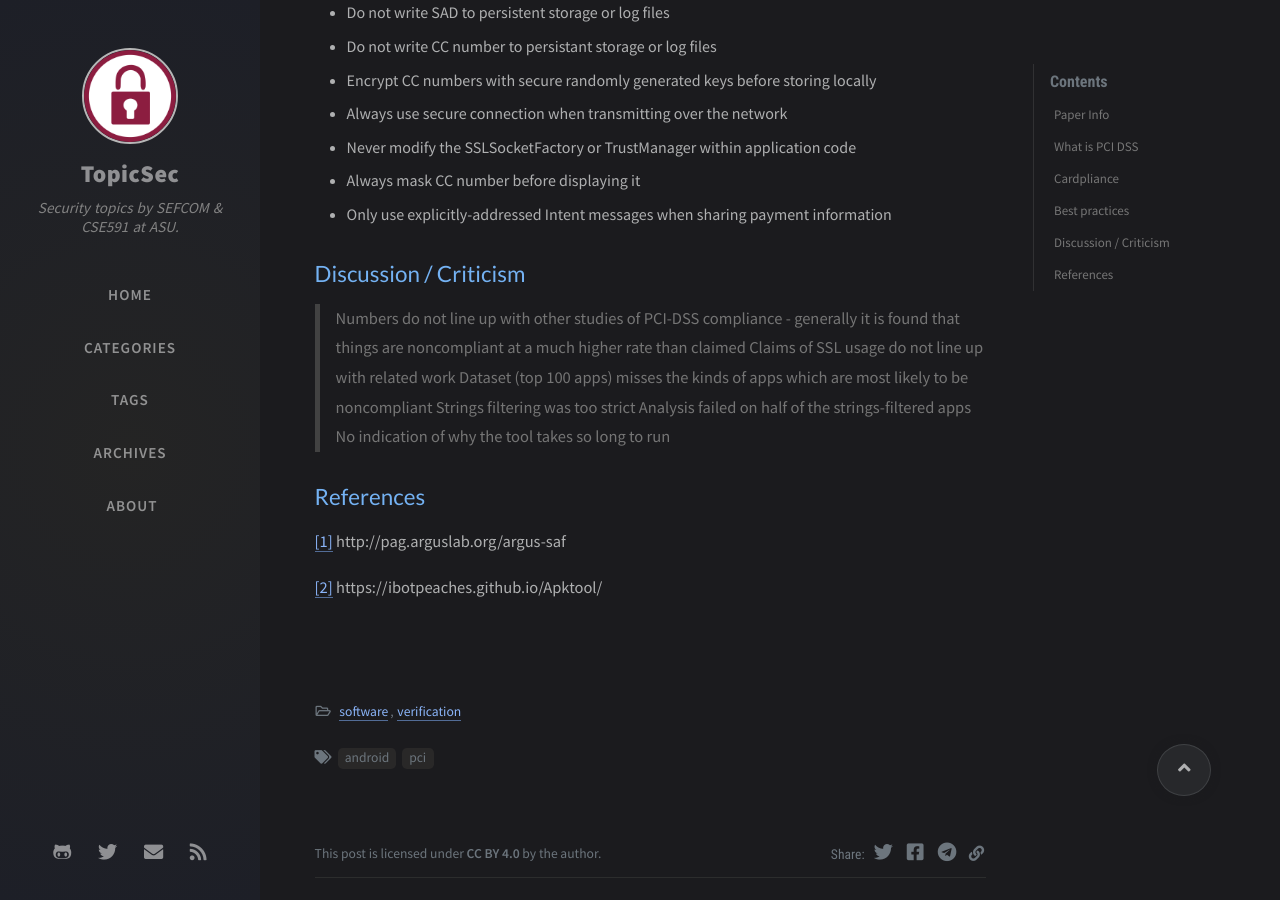
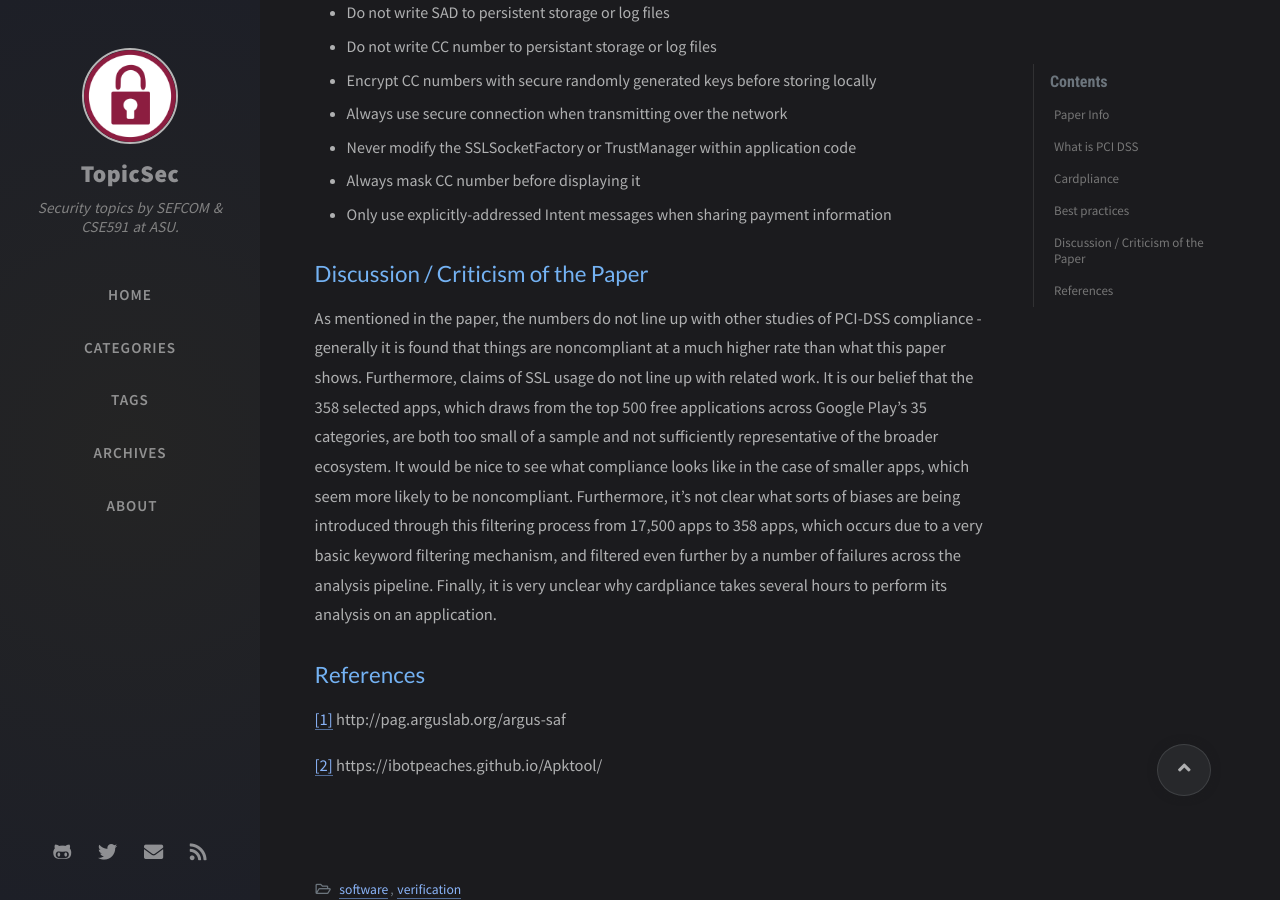
Before and after one commit to TopicSec/topicsec.github.io, a Jekyll site: the page built from _posts/2020-10-14-cardpliance.md, in a window 1280 px wide and 900 px high, scrolled down 6374 px. Built offline with Jekyll 4.4.1, drawn with Linux system fonts in a browser that asks for light colours; nearby versions of some CDN libraries; comment, search, counter and statistics services are not loaded.

Commit message:
Convert discussion into a paragraph

```diff
--- a/_posts/2020-10-14-cardpliance.md
+++ b/_posts/2020-10-14-cardpliance.md
@@ -140,14 +140,14 @@ The following recommendations might be useful for developers building Android ap
 - Always mask CC number before displaying it
 - Only use explicitly-addressed Intent messages when sharing payment information
 
-## Discussion / Criticism
+## Discussion / Criticism of the Paper
 
-> Numbers do not line up with other studies of PCI-DSS compliance - generally it is found that things are noncompliant at a much higher rate than claimed
-> Claims of SSL usage do not line up with related work
-> Dataset (top 100 apps) misses the kinds of apps which are most likely to be noncompliant
-> Strings filtering was too strict
-> Analysis failed on half of the strings-filtered apps
-> No indication of why the tool takes so long to run
+As mentioned in the paper, the numbers do not line up with other studies of PCI-DSS compliance - generally it is found that things are noncompliant at a much higher rate than what this paper shows.
+Furthermore, claims of SSL usage do not line up with related work.
+It is our belief that the 358 selected apps, which draws from the top 500 free applications across Google Play's 35 categories, are both too small of a sample and not sufficiently representative of the broader ecosystem.
+It would be nice to see what compliance looks like in the case of smaller apps, which seem more likely to be noncompliant.
+Furthermore, it's not clear what sorts of biases are being introduced through this filtering process from 17,500 apps to 358 apps, which occurs due to a very basic keyword filtering mechanism, and filtered even further by a number of failures across the analysis pipeline.
+Finally, it is very unclear why cardpliance takes several hours to perform its analysis on an application.
 
 ## References
 [[1]](http://pag.arguslab.org/argus-saf) http://pag.arguslab.org/argus-saf
```
